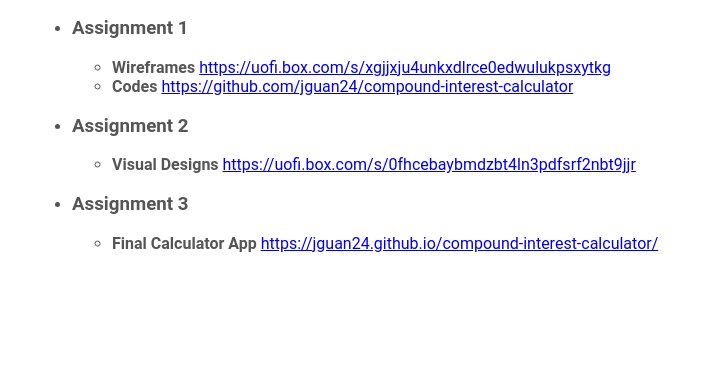
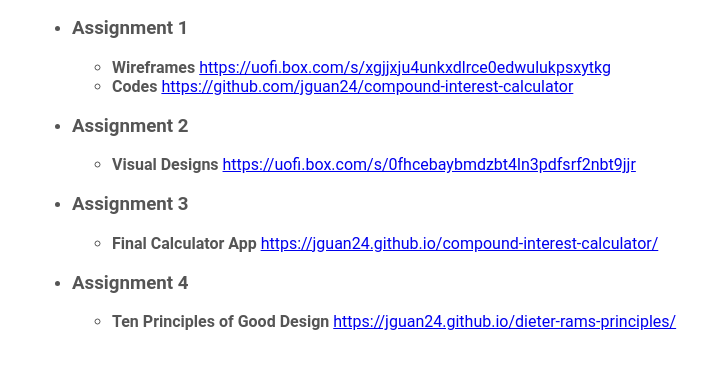
Before and after one commit to jguan24/DES350, a plain HTML site: page index.html in a window 1280 px wide. Shown: the part 354-722 px from the top of the page, without its empty margins (118-825 px from the left). Drawn offline with Linux system fonts and the light colour scheme.

Commit message:
Update assignments
-Added Assignment 4

```diff
--- a/index.html
+++ b/index.html
@@ -62,6 +62,15 @@
 				</li>
 			</ul>
 			</li>
+			<li>
+			<h3>Assignment 4</h3>
+			<ul>
+				<li>
+					<strong>Ten Principles of Good Design</strong>
+					<a href="https://jguan24.github.io/dieter-rams-principles/" target="_blank">https://jguan24.github.io/dieter-rams-principles/</a>
+				</li>
+			</ul>
+			</li>
 		</li>
 		</ul>
 	</section>
```
